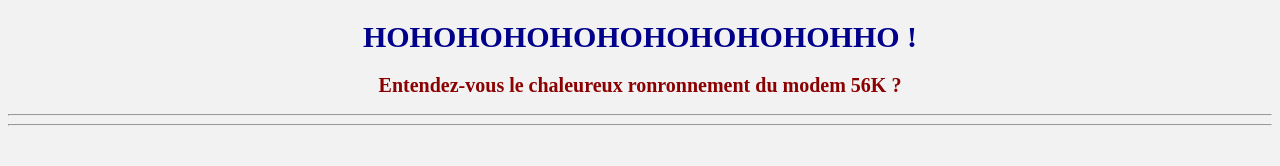
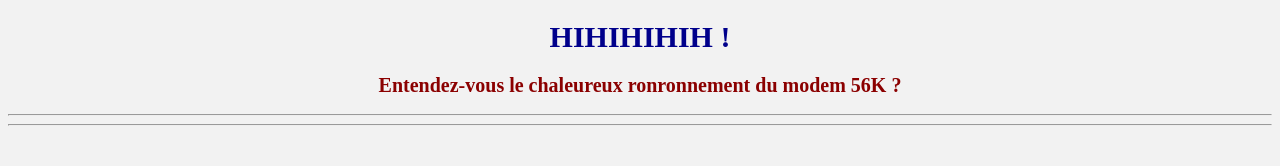
Before and after one commit to nicolasmoreau10/nicolasmoreau10, a plain HTML site: page index.html in a window 1280 px wide. Shown: the top 166 px of the page. Drawn offline with Linux system fonts and the light colour scheme.

Commit message:
Update index.html
Modifier HAAHAHAHA en HIHIHIHI

```diff
--- a/index.html
+++ b/index.html
@@ -15,7 +15,7 @@
 
 <body>
 
-<h1> HOHOHOHOHOHOHOHOHOHOHHO ! </h1>
+<h1> HIHIHIHIH ! </h1>
 <h2> Entendez-vous le chaleureux ronronnement du modem 56K ? </h2>
 <hr>
 <hr>
```
